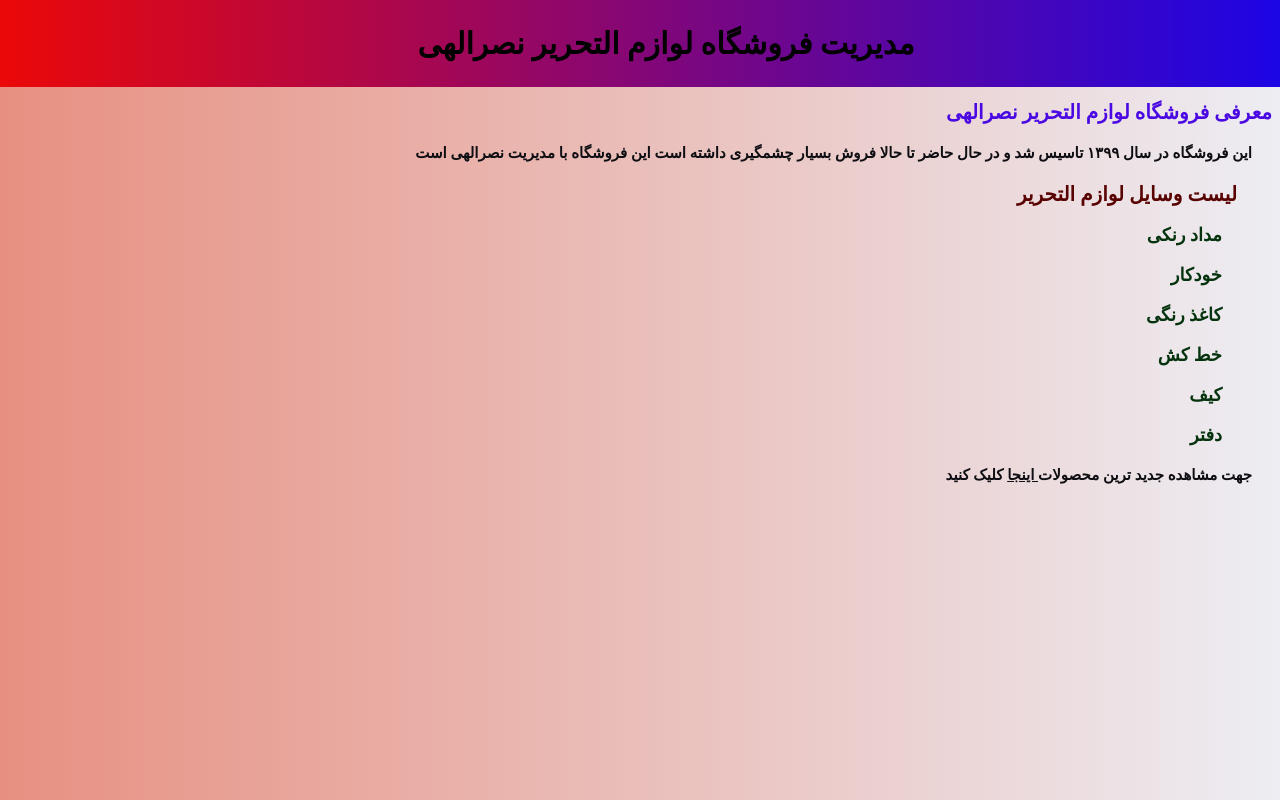
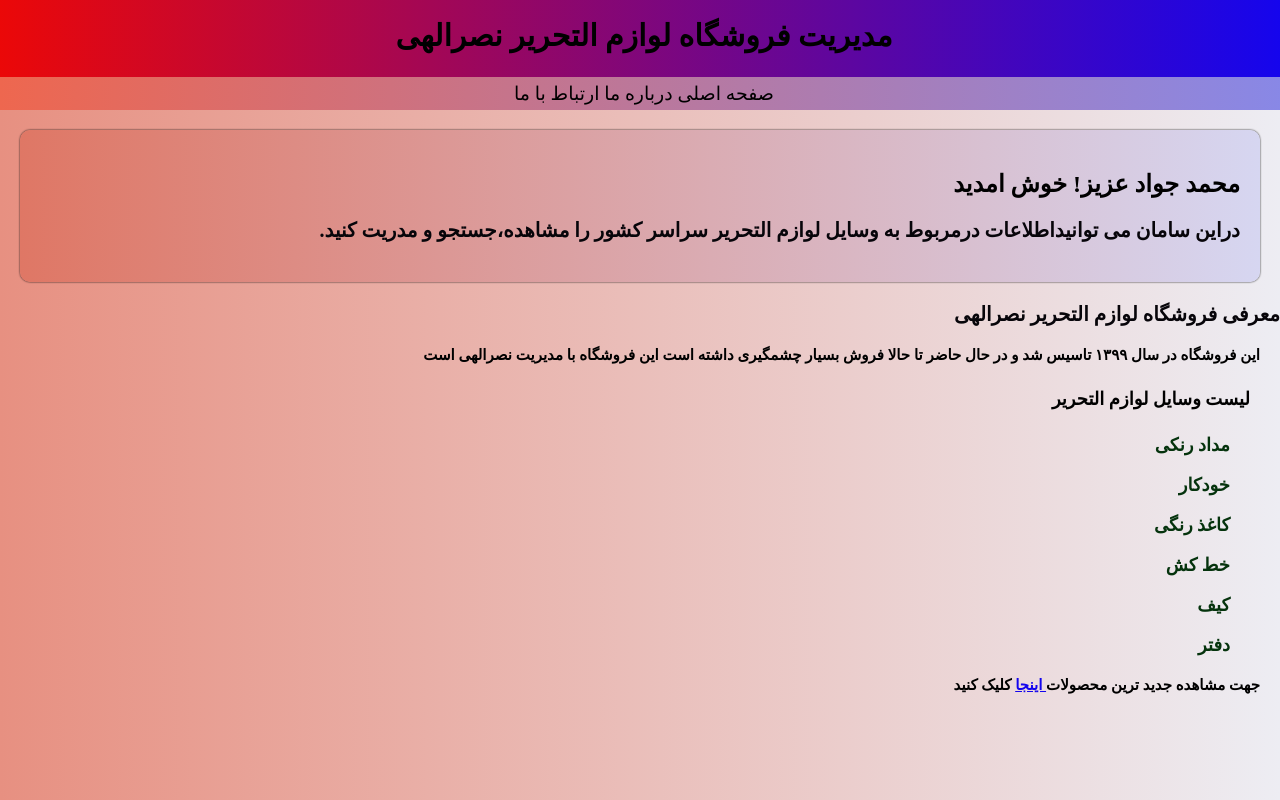
Before and after one commit to mohamad58383/yazdhom, a plain HTML site: page web/index.html in a window 1280 px wide. Drawn offline with Linux system fonts and the light colour scheme.

Commit message:
تکالیف سوم پودمان دوم

```diff
--- a/web/index.html
+++ b/web/index.html
@@ -10,13 +10,13 @@
 </head>
 
 <body dir="rtl">
-    <br>
-    <br>
-    <br>
-    <br>
     <h1>مدیریت فروشگاه لوازم التحریر نصرالهی</h1>
-    <h3>معرفی فروشگاه لوازم التحریر نصرالهی</h3>
-    <p>این فروشگاه در سال ۱۳۹۹ تاسیس شد و در حال حاضر تا حالا فروش بسیار چشمگیری داشته است این فروشگاه با مدیریت نصرالهی است</p>
+    <div class="mohamad">صفحه اصلی درباره ما ارتباط با ما</div>
+    <div class="javad"><h2>محمد جواد عزیز! خوش امدید</h2><h3>دراین سامان می توانیداطلاعات درمربوط به وسایل لوازم التحریر سراسر کشور را مشاهده،جستجو و مدریت کنید.</h3>
+
+    </div>
+    <h3>معرفی فروشگاه لوازم التحریر نصرالهی </h3>
+    <b>این فروشگاه در سال ۱۳۹۹ تاسیس شد و در حال حاضر تا حالا فروش بسیار چشمگیری داشته است این فروشگاه با مدیریت نصرالهی است</b>
     <h4>لیست وسایل لوازم التحریر</h4>
     <h5>مداد رنکی</h5>
     <h5>خودکار</h5>
@@ -24,6 +24,7 @@
     <h5>خط کش</h5>
     <h5>کیف</h5>
     <h5>دفتر</h5>
+
 <p>جهت مشاهده جدید ترین محصولات<u> اینجا</u> کلیک کنید</p>
 
 </body>
--- a/web/mamad.css
+++ b/web/mamad.css
@@ -1,51 +1,73 @@
 body{
     background: linear-gradient(to right, #e79081, #ededf3);
+    margin: 0px;
+    padding: 0px;
 }
 h1 {
-    position: fixed;
-    top: 0;
-    left: 0;
-    width: 100%;
-    margin-top: 0px;
-    margin-left: 0px;
-    margin-right: 0px;
+    margin-top: -8px;
+    margin-right: -8px;
     text-align: center;
     padding: 26px;
     background: linear-gradient(to right, #eb0808, #1405ee);
     font-size: 30px;
     font-weight: bold;
-    font-family: b nazanin;
+    font-family: 'b nazanin';
 }
-
 h3 {
     font-size: 20px;
     font-weight: bold;
     font-family: b nazanin;
-    color: rgb(74, 8, 226);
+    color: rgb(7, 5, 10);
 }
 
 p {
     margin: 20px;
     font-size: 15px;
     font-weight: bold;
-    font-family: b nazanin;
-    color: rgb(14, 14, 19);
+    font-family: 'b nazanin';
+    color: rgb(0, 0, 0);
 }
-
-h4 {
-    margin: 16px;
-    margin-right: 35px;
-    font-size: 20px;
-    font-weight: bold;
-    font-family: b nazanin;
-    color: rgb(88, 2, 2);
+u{
+    color: #1405ee;
+    font-family: 'b nazanin';
 }
-
 h5 {
     margin: 18px;
     margin-right: 50px;
     font-size: 18px;
     font-weight: bold;
-    font-family: b nazanin;
+    font-family: 'b nazanin';
     color: rgb(5, 51, 13);
 }
+h4{
+    margin-right:30px;
+    font-size: 18px;
+    font-family: 'b nazanin';
+}
+
+.mohamad{
+         background: linear-gradient(to right, #ee674f, #8888e7);
+
+    text-align: center;
+    margin-top: -22px;
+    margin-right: -8px;
+    padding: 5px;
+    font-size: 17px;
+    font-family: 'b nazanin';
+    font-size: 19px;
+}
+.javad{
+     background: linear-gradient(to right, #df7765, #d6d6f1);
+    padding: 20px;
+    margin: 20px;
+    border-radius: 10px;
+    box-shadow: black 0px 0px 2px;
+    font-family: 'b nazanin';
+}
+b{
+      margin: 20px;
+    font-size: 15px;
+    font-weight: bold;
+    font-family: 'b nazanin';
+    color: rgb(0, 0, 0);
+}
```
